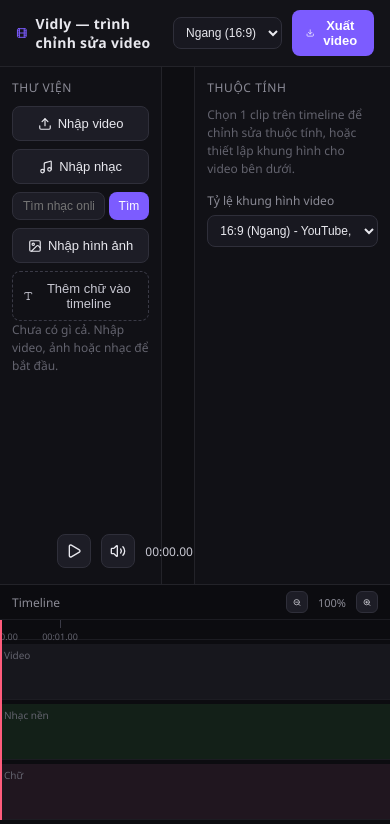
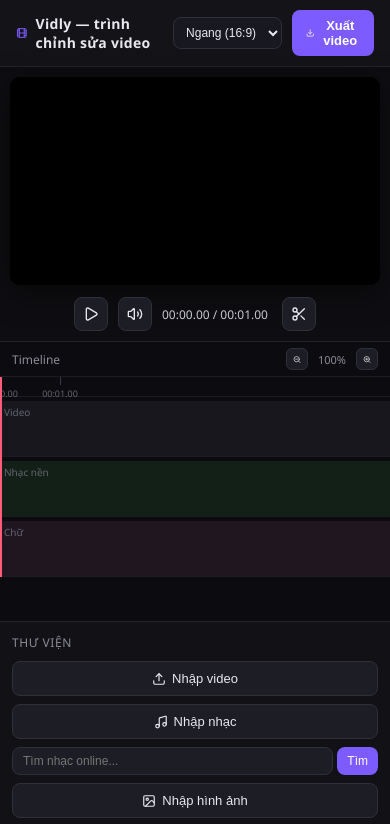
Before and after one commit to PigTinyLabs/VideoEditor, a React (Vite) app: page / in a window 390 px wide. Shown: the top 824 px of the page. Built offline with nearby package versions, Linux system fonts and the light colour scheme.

Commit message:
feat: Add mobile responsiveness layout using CSS display contents

```diff
--- /dev/null
+++ b/src/VideoEditor.css
@@ -0,0 +1,53 @@
+@media (max-width: 768px) {
+  .app-container {
+    height: auto !important;
+    min-height: 100vh;
+  }
+
+  .main-row {
+    display: contents !important;
+  }
+
+  .topbar {
+    order: 0;
+  }
+
+  .center-panel {
+    order: 1;
+    width: 100% !important;
+    padding: 10px !important;
+    border-bottom: 1px solid #232329 !important;
+  }
+
+  .timeline-panel {
+    order: 2;
+    height: auto !important;
+    min-height: 280px;
+    border-top: none !important;
+    border-bottom: 1px solid #232329 !important;
+  }
+
+  .left-panel {
+    order: 3;
+    width: 100% !important;
+    border-right: none !important;
+    border-bottom: 1px solid #232329 !important;
+  }
+
+  .right-panel {
+    order: 4;
+    width: 100% !important;
+    border-left: none !important;
+  }
+
+  .timeline-toolbar {
+    flex-wrap: wrap;
+    gap: 10px;
+  }
+
+  /* Make sure right panel sliders don't overflow */
+  .right-panel input[type="range"] {
+    width: 100%;
+    box-sizing: border-box;
+  }
+}
--- a/src/VideoEditor.jsx
+++ b/src/VideoEditor.jsx
@@ -1,5 +1,6 @@
 import React, { useState, useRef, useEffect, useCallback, useMemo } from "react";
 import { Play, Pause, Scissors, Type, Upload, Download, Trash2, Plus, Music, Film, Image as ImageIcon, Volume2, VolumeX, ZoomIn, ZoomOut } from "lucide-react";
+import "./VideoEditor.css";
 
 // ---------- constants ----------
 const PX_PER_SEC_BASE = 60;
@@ -786,7 +787,7 @@ export default function VideoEditor() {
 
   // ---------- UI ----------
   return (
-    <div style={styles.app}>
+    <div className="app-container" style={styles.app}>
       <style>{`
         * { box-sizing: border-box; }
         input[type=range] { accent-color: #7c5cff; }
@@ -797,7 +798,7 @@ export default function VideoEditor() {
         .preset-btn:active { transform: scale(0.95); }
       `}</style>
 
-      <div style={styles.topbar}>
+      <div className="topbar" style={styles.topbar}>
         <div style={styles.logo}><Film size={18} color="#7c5cff" /><span>Vidly — trình chỉnh sửa video</span></div>
         <div style={{ display: "flex", gap: 10, alignItems: "center" }}>
           <select style={{ ...styles.select, width: "auto", marginTop: 0, height: 32 }} value={canvasRatio} onChange={(e) => setCanvasRatio(e.target.value)}>
@@ -815,8 +816,8 @@ export default function VideoEditor() {
         </div>
       </div>
 
-      <div style={styles.mainRow}>
-        <div style={styles.leftPanel}>
+      <div className="main-row" style={styles.mainRow}>
+        <div className="left-panel" style={styles.leftPanel}>
           <div style={styles.panelTitle}>Thư viện</div>
           <button style={styles.uploadBtn} onClick={() => videoFileInputRef.current.click()}><Upload size={14} /> Nhập video</button>
           <input ref={videoFileInputRef} type="file" accept="video/*" multiple style={{ display: "none" }} onChange={(e) => handleVideoFiles(e.target.files)} />
@@ -902,7 +903,7 @@ export default function VideoEditor() {
           {library.length === 0 && <div style={styles.emptyHint}>Chưa có gì cả. Nhập video, ảnh hoặc nhạc để bắt đầu.</div>}
         </div>
 
-        <div style={styles.centerPanel}>
+        <div className="center-panel" style={styles.centerPanel}>
           <div style={styles.previewWrap}><canvas ref={canvasRef} width={canvasW} height={canvasH} style={styles.canvas} /></div>
           <div style={styles.transportBar}>
             <button style={styles.iconBtn} onClick={() => setIsPlaying((p) => !p)}>{isPlaying ? <Pause size={16} /> : <Play size={16} />}</button>
@@ -913,7 +914,7 @@ export default function VideoEditor() {
           </div>
         </div>
 
-        <div style={styles.rightPanel}>
+        <div className="right-panel" style={styles.rightPanel}>
           <div style={styles.panelTitle}>Thuộc tính</div>
           {!selectedClip && (
             <div style={{ display: "flex", flexDirection: "column", gap: 14 }}>
@@ -1027,8 +1028,8 @@ export default function VideoEditor() {
         </div>
       </div>
 
-      <div style={styles.timelinePanel}>
-        <div style={styles.timelineToolbar}>
+      <div className="timeline-panel" style={styles.timelinePanel}>
+        <div className="timeline-toolbar" style={styles.timelineToolbar}>
           <span style={{ color: "#8b8b96", fontSize: 12 }}>Timeline</span>
           <div style={{ display: "flex", gap: 6, alignItems: "center" }}>
             <button style={styles.iconBtnSmall} onClick={() => setZoom((z) => clamp(z - 0.25, 0.25, 4))}><ZoomOut size={13} /></button>
```
